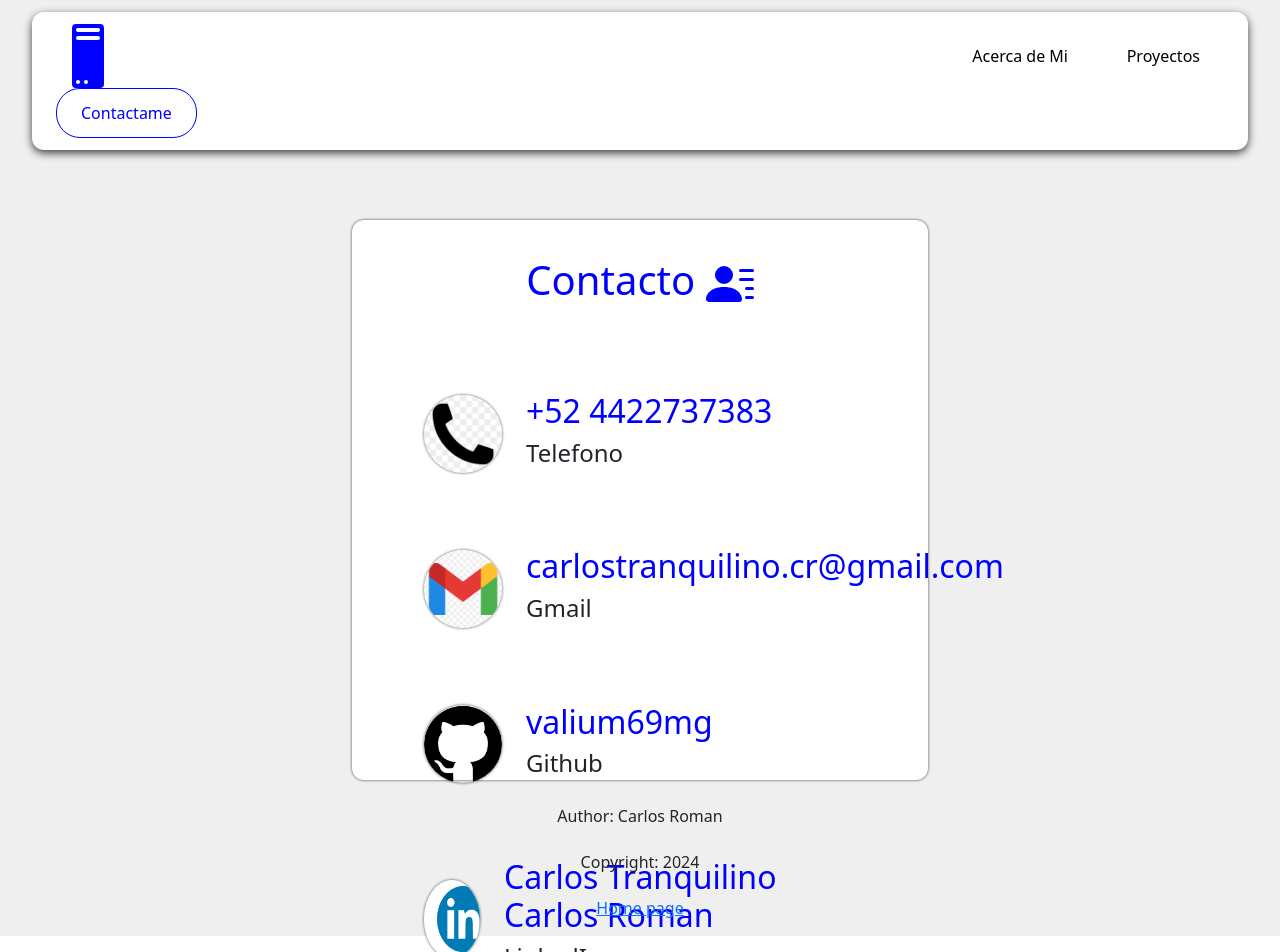
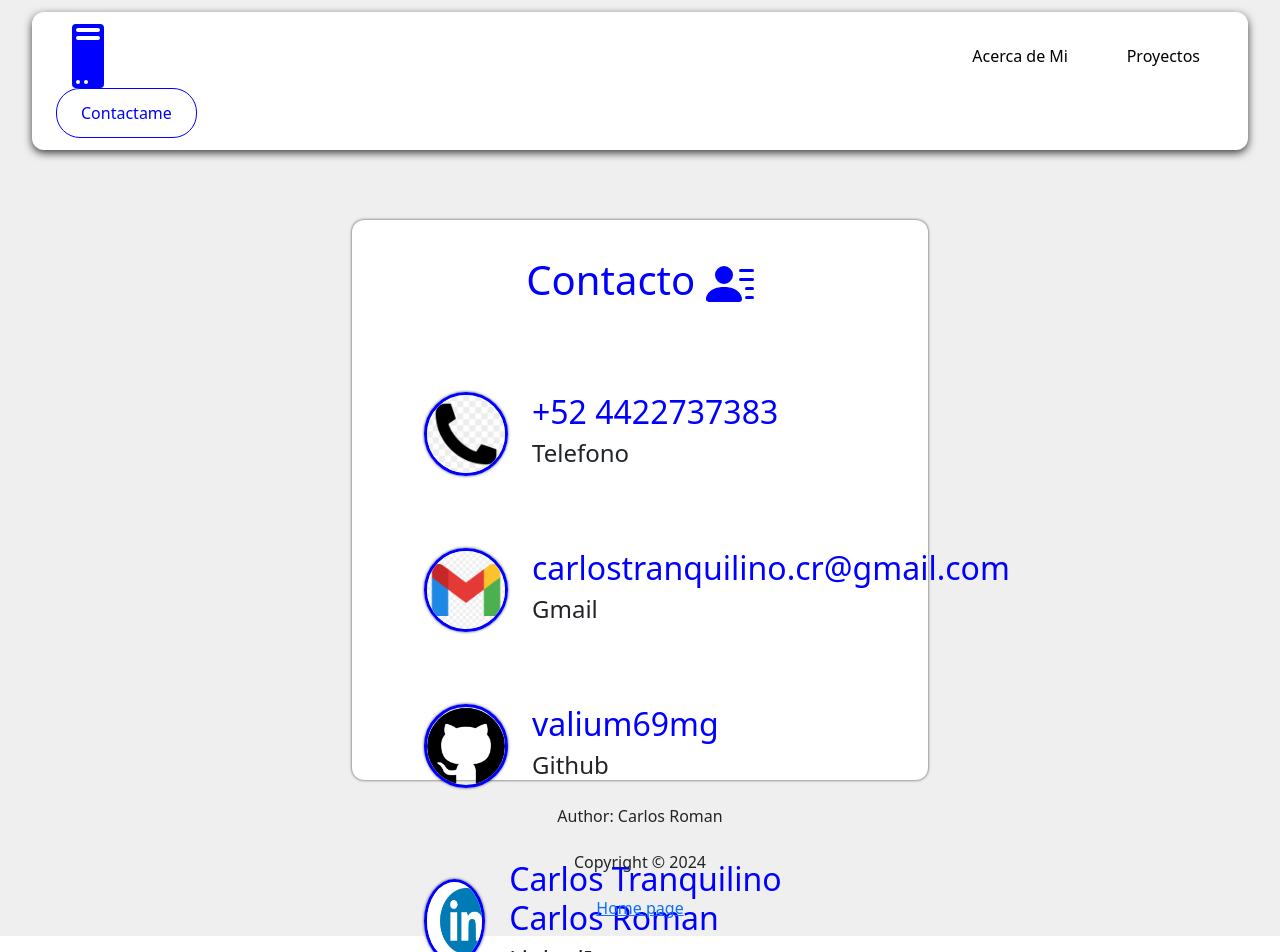
Before and after one commit to valium69mg/carlos_portfolio, a React (Create React App) app: page /contact in a window 1280 px wide. Shown: the top 952 px of the page. Built offline with nearby package versions, Linux system fonts and the light colour scheme.

Commit message:
Change photo border style and add automatic year to copyright year footer
1. Change border of photo to be blue and of 3px
2. Change name of the author on the footer to my full name
3. Change hard coded year to obtaining current year through js

```diff
--- a/src/Footer.jsx
+++ b/src/Footer.jsx
@@ -2,7 +2,7 @@ import "./styles/footer.css";
 function Footer() {
     return <footer className="footer">
     <p>Author: Carlos Roman </p>
-    <p>Copyright: 2024 </p>
+    <p>Copyright © { new Date().getFullYear()} </p>
     <p><a href="/"> Home page </a></p>
   </footer>
 }
--- a/src/styles/home.css
+++ b/src/styles/home.css
@@ -31,7 +31,7 @@
 
 .imgWrapper {
     border-radius: 50%;
-    box-shadow: 0px 0px 3px 0px black;
+    border: 3px solid blue;
     overflow: hidden;
 }
 
```
